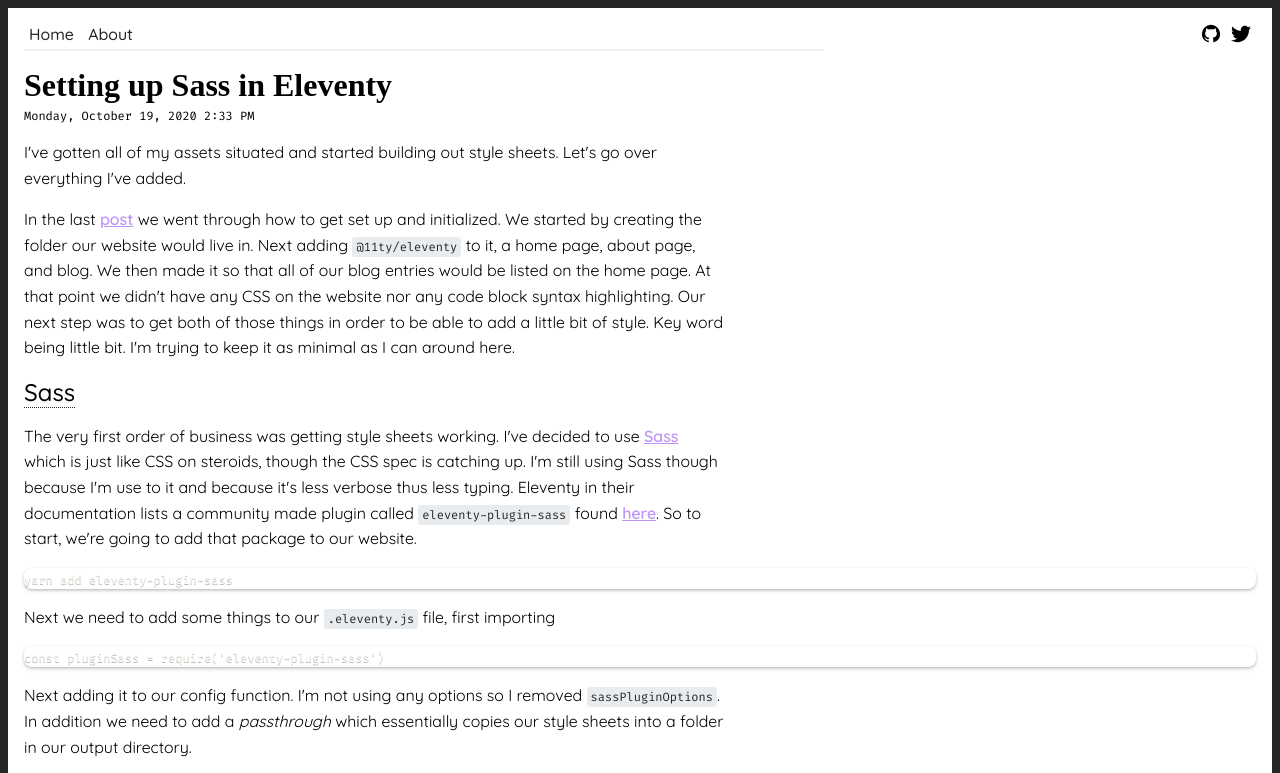
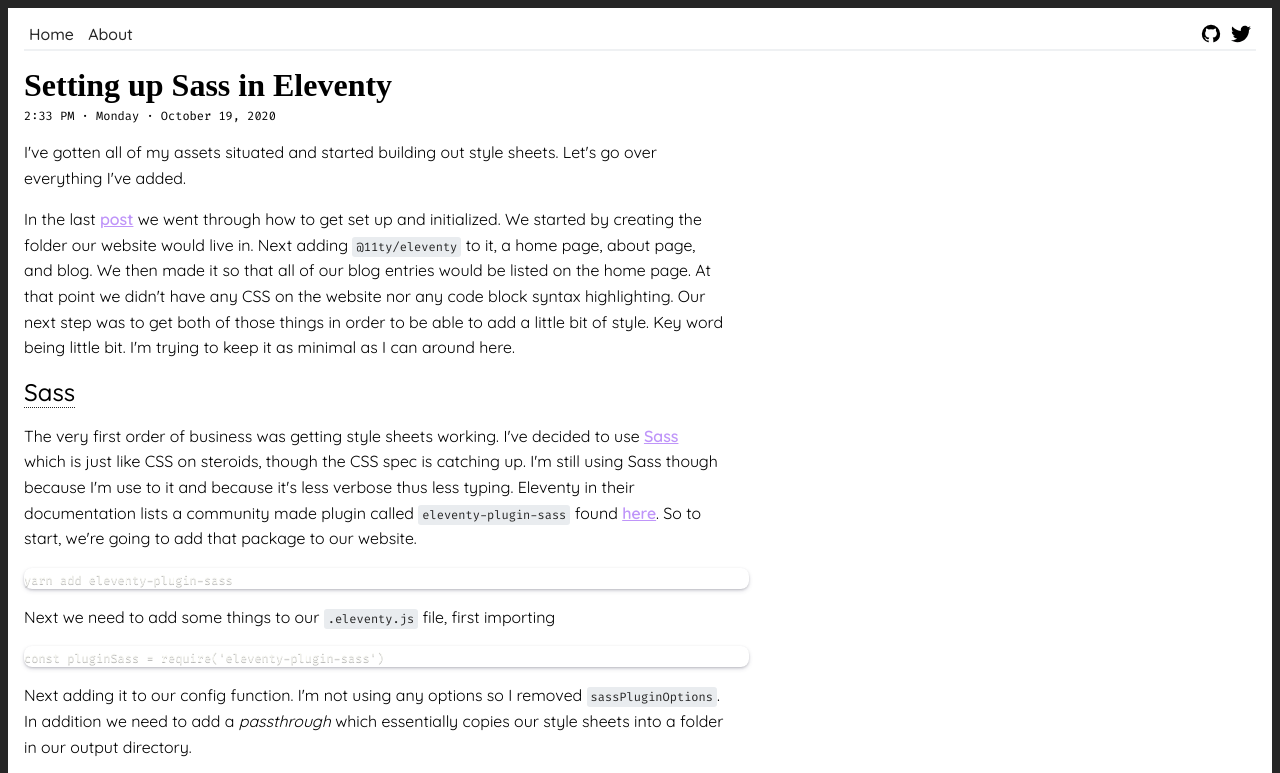
Before and after one commit to somed00d/somed00d.github.io, an Eleventy site: page posts/2020/show-me-style.md in a window 1280 px wide. Shown: the top 773 px of the page. Built offline with nearby package versions, Linux system fonts and the light colour scheme; Eleventy itself is replaced by a stand-in of ours; code samples lack their colours; files that its build step writes are made by us from their sources; what eleventy-plugin-sass, eleventy-plugin-typeset would draw is missing.

Commit message:
Attempt to fix date

```diff
--- a/_includes/post.njk
+++ b/_includes/post.njk
@@ -3,7 +3,7 @@
 ---
 <article class="post">
   <h1>{{ title }}</h1>
-  <time datetime="{{ date | dateISO }}">{{ date | dateLong }}</time>
+  <time datetime="{{ page.date | dateISO }}">{{ page.date | dateLong }}</time>
   <p>
   {{ content | safe }}
   </p>
--- a/index.njk
+++ b/index.njk
@@ -11,7 +11,7 @@
     <h1>
       <a href="{{ post.url | url }}" title="{{ post.data.title }}">{{ post.data.title }}</a>
     </h1>
-    <time datetime="{{ post.date | dateISO }}" title="{{ post.date | dateLong }}">{{ post.date | dateShort }}</time>
+    <time datetime="{{ post.date | dateISO }}" title="{{ post.date | dateLong }}">{{ post.date | dateLong }}</time>
     {% excerpt post %}
   </article>
 {% endfor %}
--- a/static/scss/_partials/codeblock.scss
+++ b/static/scss/_partials/codeblock.scss
@@ -1,4 +1,5 @@
 pre {
+  max-width: 725px;
   margin: 1em 0 !important;
   border-radius: 8px !important;
   box-shadow: rgba(50, 50, 93, 0.25) 0px 2px 5px -1px,
--- a/static/scss/_partials/header.scss
+++ b/static/scss/_partials/header.scss
@@ -1,6 +1,6 @@
 hr {
   z-index: 0;
-  max-width: 100vh;
+  max-width: 100%;
   margin: 5px 0;
   border-width: 1px;
   border-style: solid;
```
Also changed, not shown: .eleventy.js.
